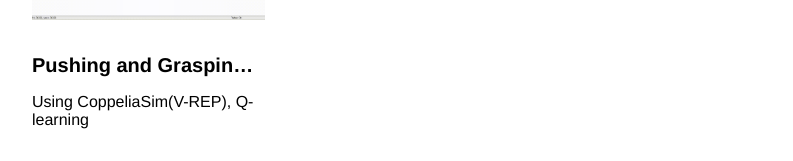
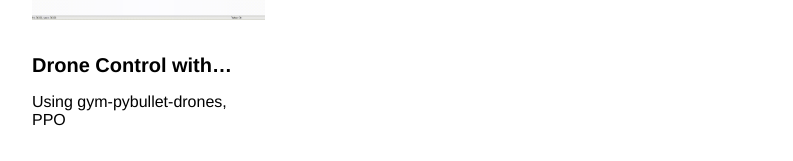
Before and after one commit to mmikana/mmikanna_portfolio.github.io, a plain HTML site: page index.html in a window 1280 px wide. Shown: the part 1978-2139 px from the top of the page, without its empty margins (243-1036 px from the left). Drawn offline with Linux system fonts and the light colour scheme.

Commit message:
update project

```diff
--- a/index.html
+++ b/index.html
@@ -187,8 +187,8 @@
 					<div class="project-card">
 						<img src="./assets/images/202312301540.gif" class="project-image">
 						<div class="project-card-text-container">
-							<div class="subheader-text project-title">Pushing and Grasping with reinforcement learning</div>
-							<div class="body-text project-card-text">Using CoppeliaSim(V-REP), Q-learning</div>
+							<div class="subheader-text project-title">Drone Control with Reinforcement Learning</div>
+							<div class="body-text project-card-text">Using gym-pybullet-drones, PPO</div>
 						</div>
 						<a class="button" href="https://github.com/phuongboi/drone-control-using-reinforcement-learning">
 							<span class="button-text">Read More</span>
```
